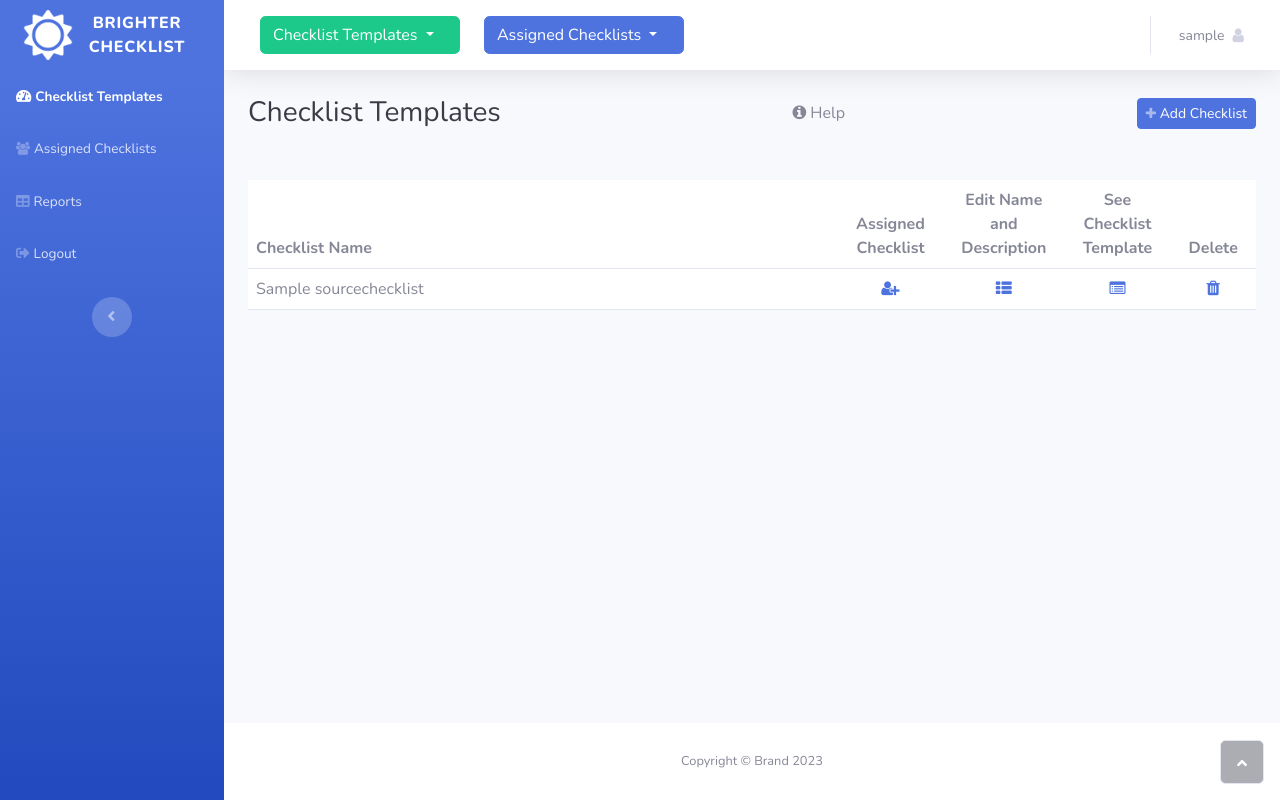
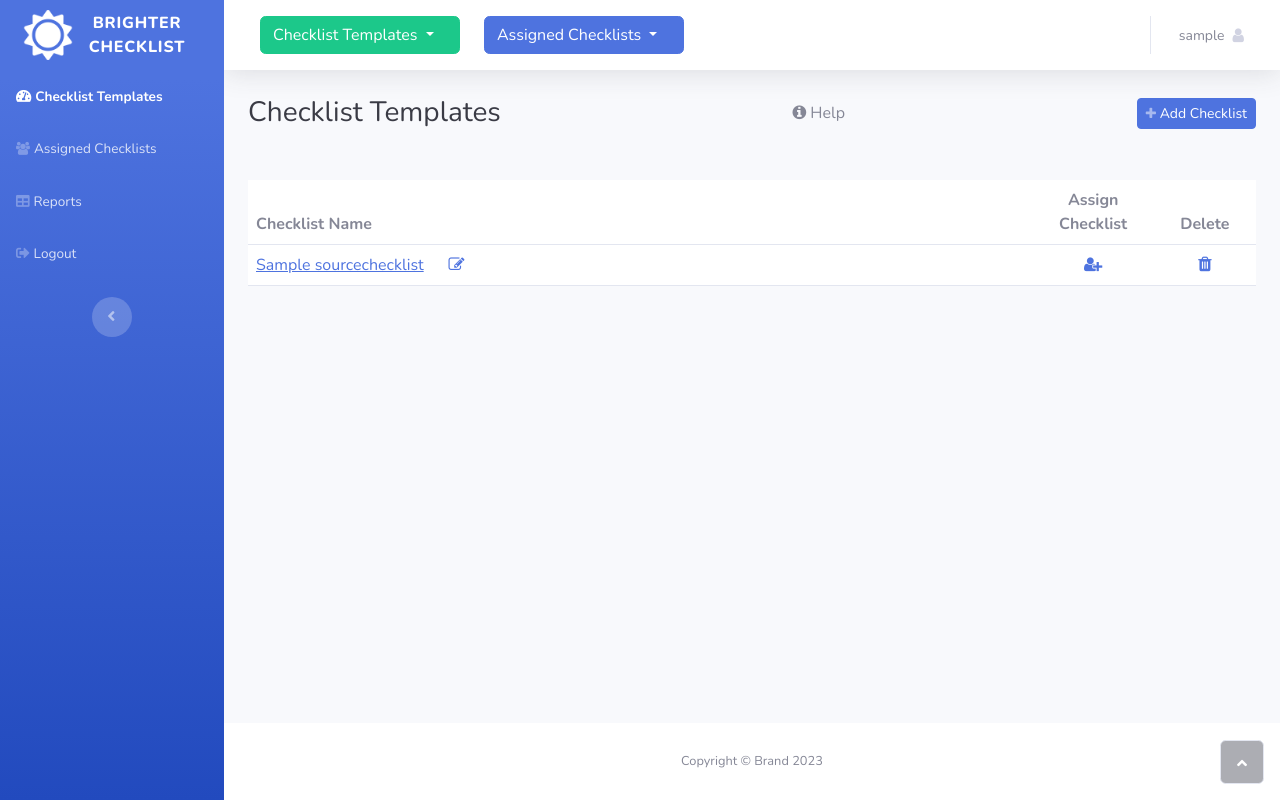
Before and after one commit to my443/brighterchecklist, a Django app: page /manager/ in a window 1280 px wide. Run offline with Django 4.2, Linux system fonts and the light colour scheme; a user stored in the database is signed in; tables that the repository leaves empty hold one stand-in row (values such as "Sample post"); parts of the project's set-up code (start-up, migrations or seed data) failed here and were passed over; some libraries are stand-ins or nearby versions.

Commit message:
Added tooltips. Added links directly to the edit features for Checklist templates.

```diff
--- a/brighterchecklist/templates/base.html
+++ b/brighterchecklist/templates/base.html
@@ -23,6 +23,13 @@
             float: right;
         }*/
     </style>
+
+    <script>
+        // Needed for the popperjs pop-ups in bootstrap
+        $(function () {
+            $('[data-toggle="tooltip"]').tooltip()
+        })
+    </script>
 </head>
 <!-- Modal -->
 <div class="modal fade" id="featureNotAvailableModal" tabindex="-1" role="dialog" aria-labelledby="exampleModalLabel" aria-hidden="true">
--- a/brighterchecklist/templates/manager/checklist_manager_entry.html
+++ b/brighterchecklist/templates/manager/checklist_manager_entry.html
@@ -2,7 +2,7 @@
 
 {% block main_content %}
 <div class="d-sm-flex justify-content-between align-items-center mb-4">
-    <h3 class="text-dark mb-0">Add a Checklist Template</h3>
+    <h3 class="text-dark mb-0">Checklist Template Title and Description</h3>
     <a class="btn btn-primary-outline" data-toggle="collapse" data-target="#collapseHelp" aria-expanded="false" aria-controls="collapseHelp">
             <i class="fa fa-info-circle" aria-hidden="true"></i> Help
         </a>
--- a/brighterchecklist/templates/manager/checklist_manager_main.html
+++ b/brighterchecklist/templates/manager/checklist_manager_main.html
@@ -30,20 +30,26 @@
                 <thead>
                     <tr>
                         <th style="width: 35%">Checklist Name</th>
-                        <th class="text-center" width="3%">Assigned Checklist</th>
-                        <th class="text-center" width="3%">Edit Name and Description</th>
-                        <th class="text-center" width="3%">See Checklist Template</th>
+                        <th class="text-center" width="3%">Assign Checklist</th>
+                        <!--<th class="text-center" width="3%">Edit Name and Description</th>-->
+                        <!--<th class="text-center" width="3%">See Checklist Template</th>-->
                         <th class="text-center" width="3%">Delete</th>
                     </tr>
                 </thead>
                 <tbody>
                 {% for row in all_checklists %}
                     <tr>
-                        <td>{{ row.checklist_name }}</td>
+                        <td>
+                            <a href="/manager/template/list/{{row.id}}" data-toggle="tooltip" title="See Template Items">{{ row.checklist_name }}</a>
+                            &nbsp;&nbsp;&nbsp;&nbsp;
+                            <a href="/manager/edit/{{row.id}}" data-toggle="tooltip" title="Edit Template Title and Description">
+                                <i class="fa fa-pencil-square-o" aria-hidden="true"></i>
+                            </a>
+                        </td>
                         <!--<td class="text-center"><i class="fa fa-users" data-bs-toggle="tooltip" data-bss-tooltip="" style="font-size: 17px;" title="People who this checklist is assigned to."></i></td>-->
                         <td class="text-center"><a href="/manager/users/{{row.id}}"> <i class="fa fa-user-plus"></i></a></td>
-                        <td class="text-center"><a href="/manager/edit/{{row.id}}"><i class="fa fa-th-list"></i></a></td>
-                        <td class="text-center"><a href="/manager/template/list/{{row.id}}"> <i class="fa fa-list-alt"></i></a> </td>
+                        <!--<td class="text-center"><a href="/manager/edit/{{row.id}}"><i class="fa fa-th-list"></i></a></td> -->
+                        <!--<td class="text-center"><a href="/manager/template/list/{{row.id}}"> <i class="fa fa-list-alt"></i></a> </td>-->
                         <td class="text-center"><a href="/manager/delete/{{row.id}}"><i class="fa fa-trash" style="font-size: 17px;"></i></a></td>
                     </tr>
                 {% endfor %}
--- a/brighterchecklist/templates/manager/checklist_template_main.html
+++ b/brighterchecklist/templates/manager/checklist_template_main.html
@@ -2,7 +2,11 @@
 
 {% block main_content %}
 <div class="d-sm-flex justify-content-between align-items-center mb-4">
-    <h3 class="text-dark mb-0">Template Checklist Items for: {{ checklist_info.checklist_name }}</h3>
+    <h3 class="text-dark mb-0">Template Checklist Items for: {{ checklist_info.checklist_name }}
+        <a href="/manager/edit/{{checklist_info.id}}" data-toggle="tooltip" title="Edit Template Title and Description">
+            <i class="fa fa-pencil-square-o" aria-hidden="true"></i>
+        </a>
+    </h3>
     <a class="btn btn-primary-outline" data-toggle="collapse" data-target="#collapseHelp" aria-expanded="false" aria-controls="collapseHelp">
             <i class="fa fa-info-circle" aria-hidden="true"></i> Help
         </a>
```
